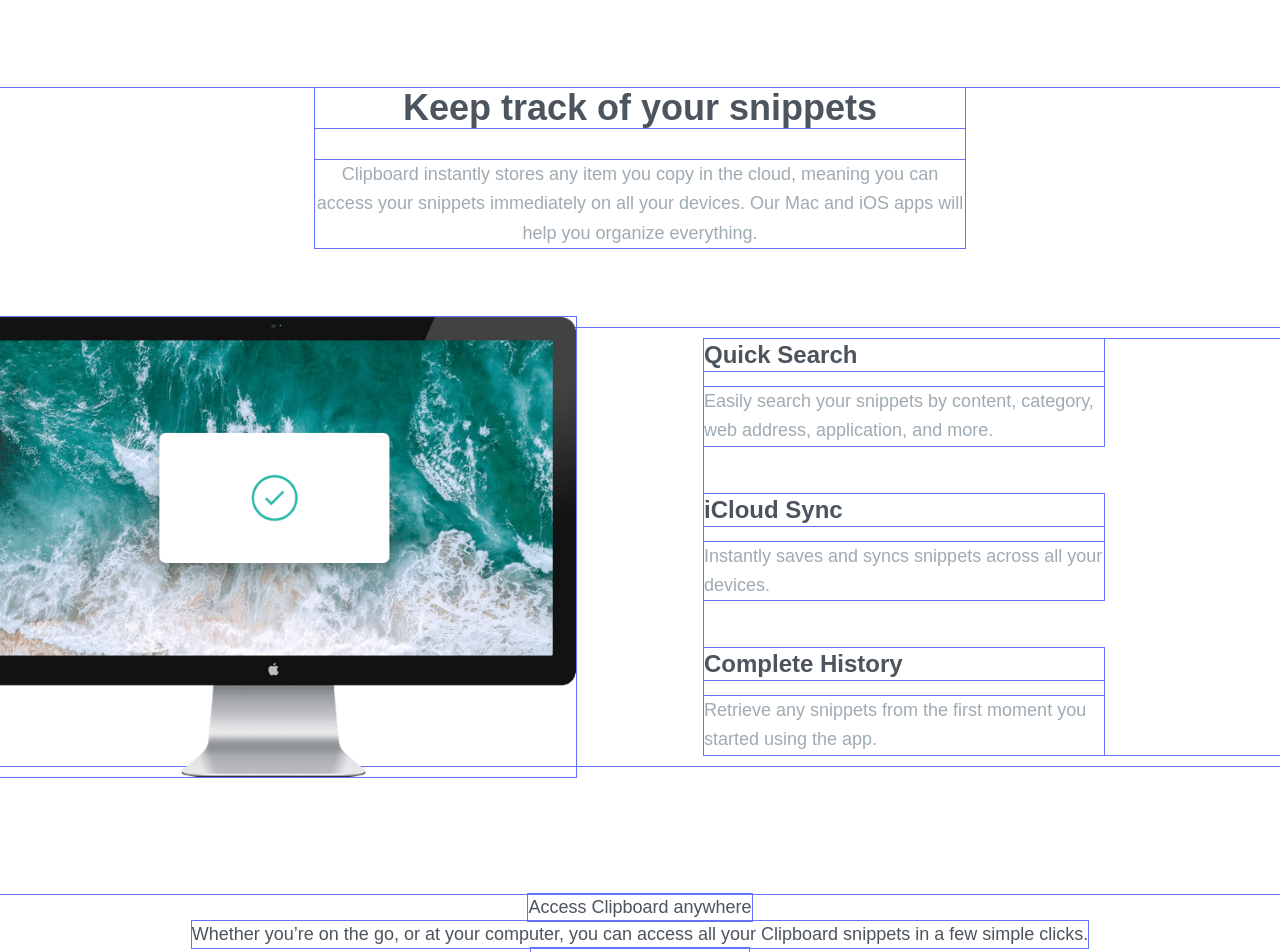
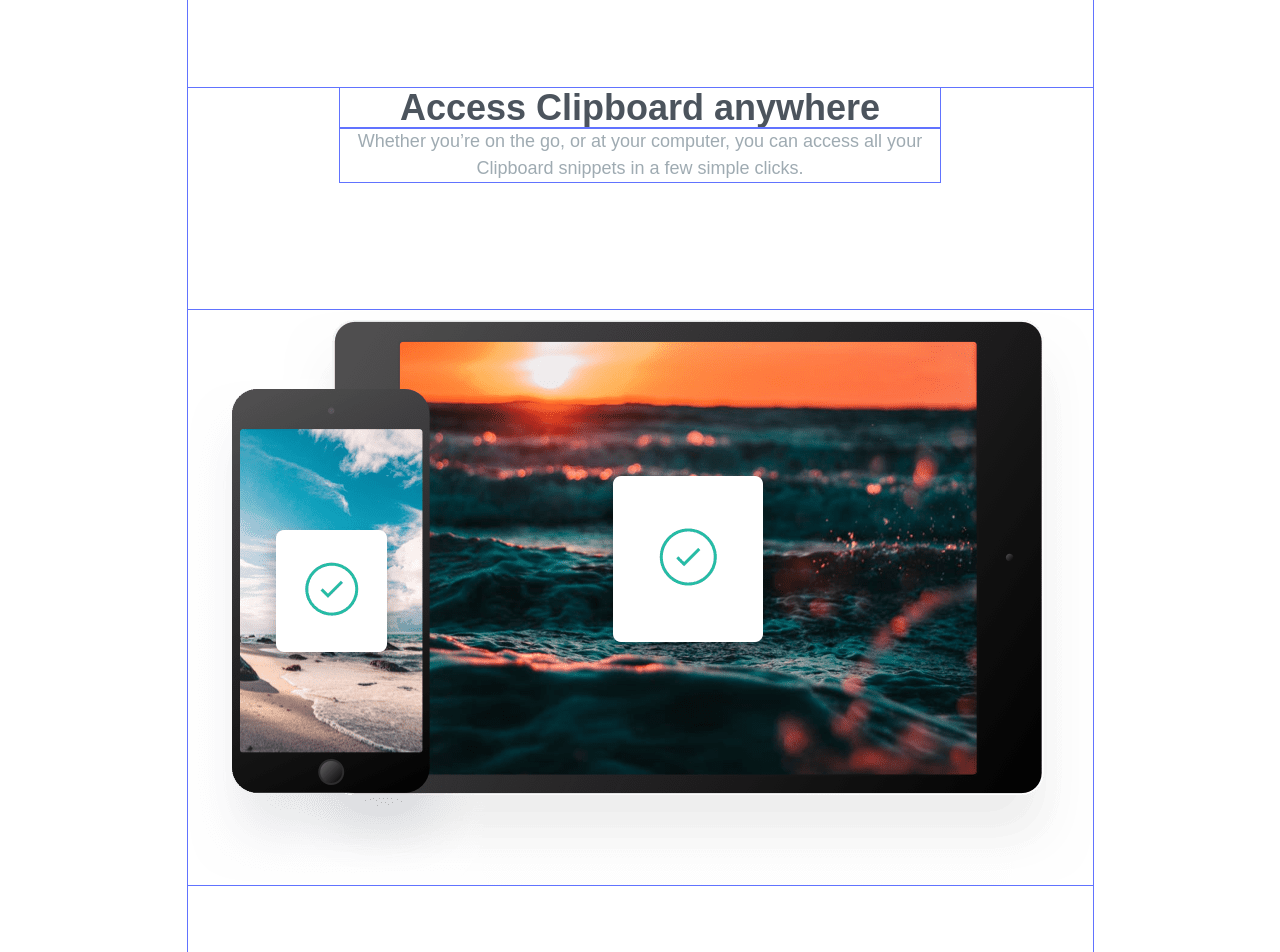
Before and after one commit to lilKriT/fem-clipboard-landing-page, a Next.js app: page / in a window 1280 px wide. Shown: the part 40-992 px from the top of the page. Built offline with nearby package versions, Linux system fonts and the light colour scheme; a web font is replaced by a local one.

Commit message:
Access anywhere.

```diff
--- a/app/_sections/AccessAnywhere.tsx
+++ b/app/_sections/AccessAnywhere.tsx
@@ -1,7 +1,30 @@
+import Image from "next/image";
 import React from "react";
 
 const AccessAnywhere = () => {
-  return <div>AccessAnywhere</div>;
+  return (
+    <section className="flex justify-center items-center">
+      <div className="flex flex-col justify-center items-center my-32 gap-32">
+        {/* Text */}
+        <div className="text-center max-w-[60ch]">
+          <h2 className="text-4xl font-semibold">Access Clipboard anywhere</h2>
+          <p className="text-gray-500">
+            Whether you’re on the go, or at your computer, you can access all
+            your Clipboard snippets in a few simple clicks.
+          </p>
+        </div>
+
+        {/* Image */}
+        <Image
+          src={"/image-devices.png"}
+          alt="Devices you can use Clipboard on"
+          width={905}
+          height={575}
+          className=""
+        />
+      </div>
+    </section>
+  );
 };
 
 export default AccessAnywhere;
--- a/app/page.tsx
+++ b/app/page.tsx
@@ -1,19 +1,14 @@
 import Image from "next/image";
 import Hero from "./_sections/Hero";
 import KeepTrack from "./_sections/KeepTrack";
+import AccessAnywhere from "./_sections/AccessAnywhere";
 
 export default function Home() {
   return (
     <section className="min-h-dvh w-full flex flex-col justify-center items-center">
       {/* <Hero /> */}
-      <KeepTrack />
-
-      <p>Access Clipboard anywhere</p>
-
-      <p>
-        Whether you’re on the go, or at your computer, you can access all your
-        Clipboard snippets in a few simple clicks.
-      </p>
+      {/* <KeepTrack /> */}
+      <AccessAnywhere />
 
       <p>Supercharge your workflow</p>
 
```
